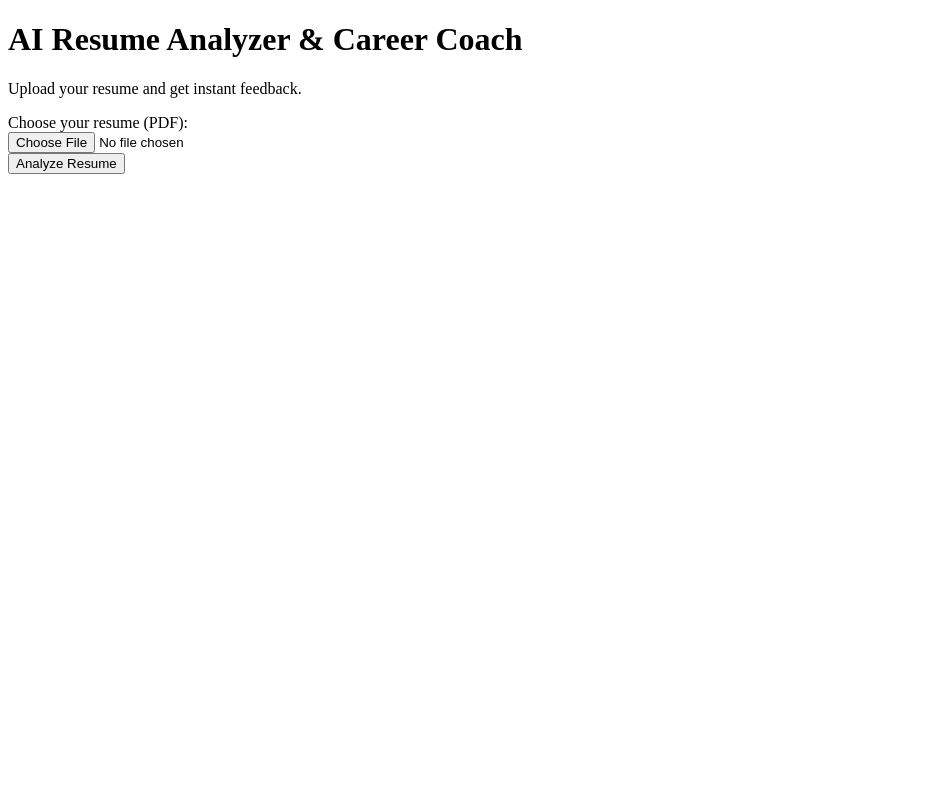
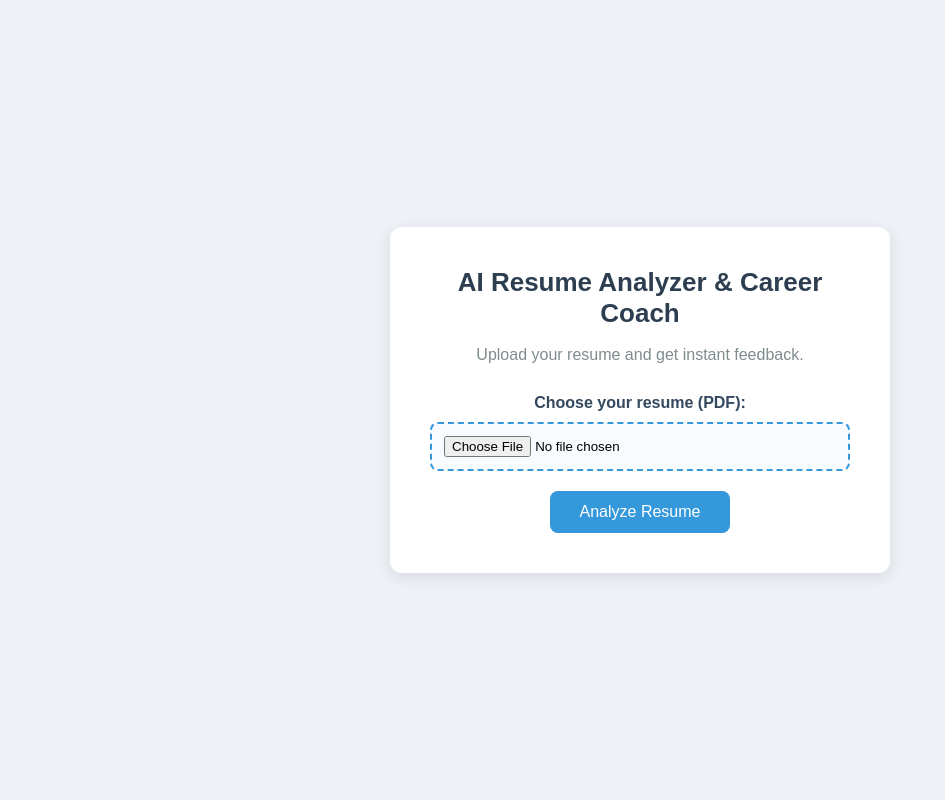
Before and after one commit to Sriroshan-S/Resume-Analyzer, a Flask app: page / in a window 1280 px wide. Shown: the whole page, without its empty margins (0-945 px from the left). Run offline with Flask 3, Linux system fonts and the light colour scheme.

Commit message:
Step 4: add CSS styling to upload page

```diff
--- a/static/style.css
+++ b/static/style.css
@@ -0,0 +1,66 @@
+* {
+  box-sizing: border-box;
+}
+
+body {
+  font-family: Arial, sans-serif;
+  background-color: #eef2f7;
+  margin: 0;
+  min-height: 100vh;
+  display: flex;
+  justify-content: center;
+  align-items: center;
+}
+
+.container {
+  background-color: #ffffff;
+  padding: 40px;
+  width: 90%;
+  max-width: 500px;
+  border-radius: 12px;
+  box-shadow: 0 4px 15px rgba(0, 0, 0, 0.1);
+  text-align: center;
+}
+
+h1 {
+  color: #2c3e50;
+  font-size: 26px;
+  margin-top: 0;
+}
+
+.subtitle {
+  color: #7f8c8d;
+  margin-bottom: 30px;
+}
+
+label {
+  display: block;
+  font-weight: bold;
+  color: #34495e;
+  margin-bottom: 10px;
+}
+
+input[type="file"] {
+  display: block;
+  width: 100%;
+  padding: 12px;
+  border: 2px dashed #3498db;
+  border-radius: 8px;
+  background-color: #f8fbff;
+  margin-bottom: 20px;
+  cursor: pointer;
+}
+
+button {
+  background-color: #3498db;
+  color: white;
+  border: none;
+  padding: 12px 30px;
+  font-size: 16px;
+  border-radius: 8px;
+  cursor: pointer;
+}
+
+button:hover {
+  background-color: #2980b9;
+}
--- a/templates/index.html
+++ b/templates/index.html
@@ -1,20 +1,24 @@
-<!DOCTYPE html>
+<!doctype html>
 <html lang="en">
   <head>
-    <meta charset="UTF-8">
-    <meta name="viewport" content="width=device-width, initial-scale=1.0">
+    <meta charset="UTF-8" />
+    <meta name="viewport" content="width=device-width, initial-scale=1.0" />
     <title>AI Resume Analyzer & Career Coach</title>
+    <link
+      rel="stylesheet"
+      href="{{ url_for('static', filename='style.css') }}"
+    />
   </head>
   <body>
+    <div class="container">
       <h1>AI Resume Analyzer & Career Coach</h1>
-    <p>Upload your resume and get instant feedback.</p>
+      <p class="subtitle">Upload your resume and get instant feedback.</p>
 
       <form action="/analyze" method="POST" enctype="multipart/form-data">
         <label for="resume">Choose your resume (PDF):</label>
-        <br>
-        <input type="file" id="resume" name="resume" accept=".pdf" required>
-        <br>
+        <input type="file" id="resume" name="resume" accept=".pdf" required />
         <button type="submit">Analyze Resume</button>
       </form>
+    </div>
   </body>
 </html>
```
Lines whose indentation alone changed are shown as unchanged.
